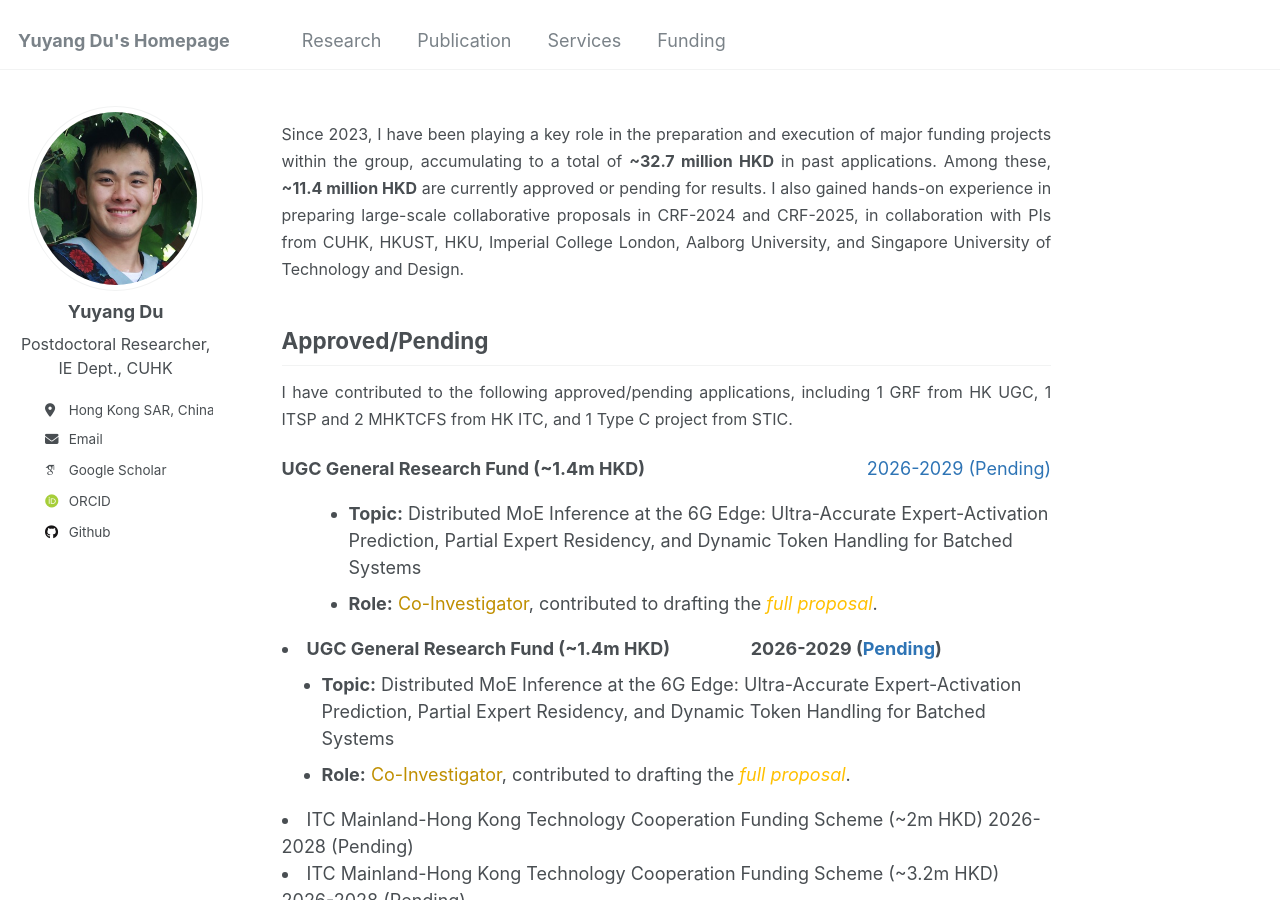
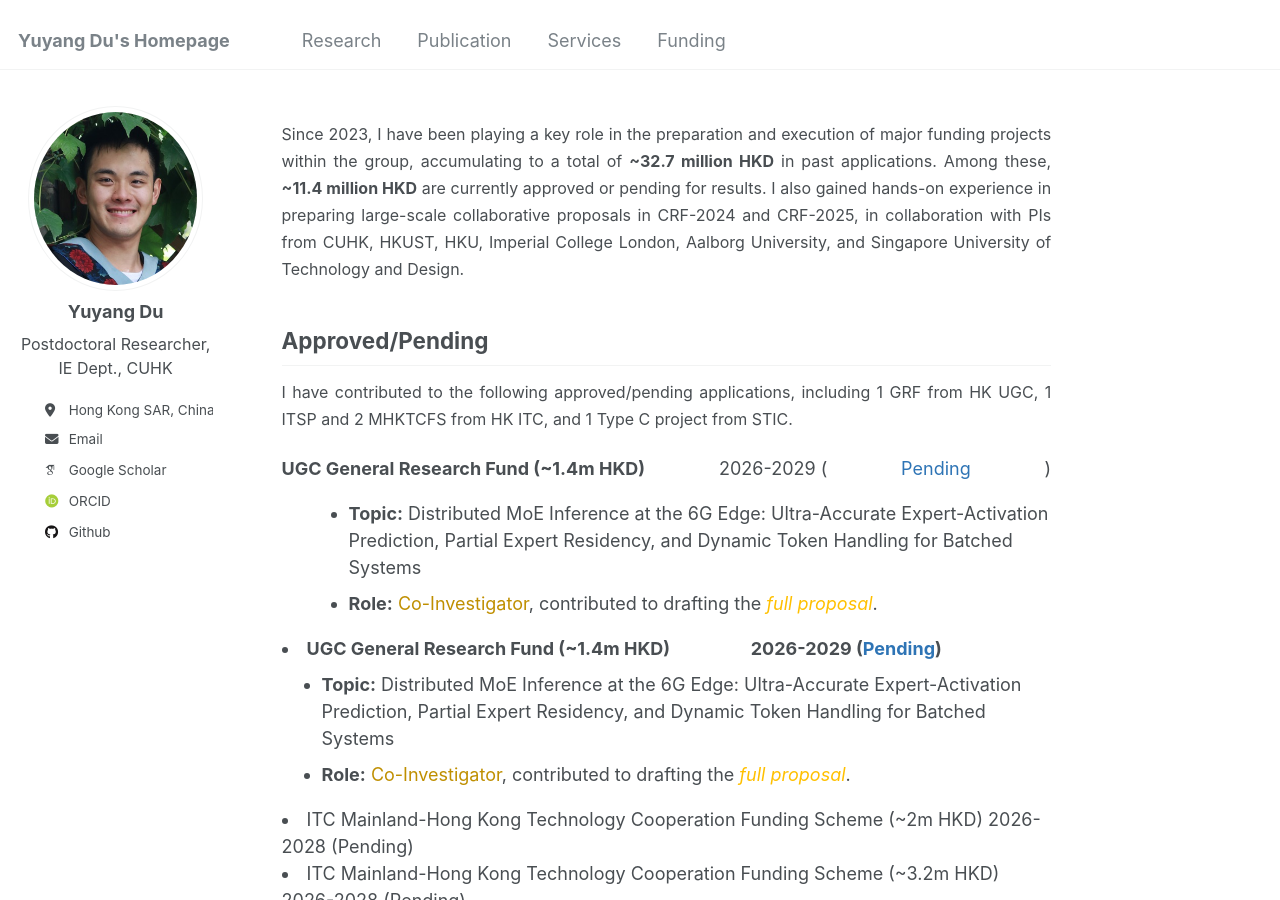
Before and after one commit to yuyangdu01/yuyangdu01.github.io, a Jekyll site: the page built from _pages/funding.md, in a window 1280 px wide and 900 px high. Built offline with Jekyll 4.4.1, drawn with Linux system fonts in a browser that asks for light colours; some web fonts are replaced.

Commit message:
Update funding.md

```diff
--- a/_pages/funding.md
+++ b/_pages/funding.md
@@ -21,7 +21,7 @@ Approved/Pending
 
 <li style="display: flex; justify-content: space-between; align-items: center; list-style-type: none; margin-bottom: 0.5em;">
   <b>UGC General Research Fund (~1.4m HKD)</b>
-  <span style="color: #2e74b5;">2026-2029 (Pending)</span>
+  2026-2029 (<span style="color: #2e74b5;">Pending</span>)
 </li>
 <ul style="margin-left: 1.5em;">
   <li><b>Topic:</b> Distributed MoE Inference at the 6G Edge: Ultra-Accurate Expert-Activation Prediction, Partial Expert Residency, and Dynamic Token Handling for Batched Systems</li>
```
